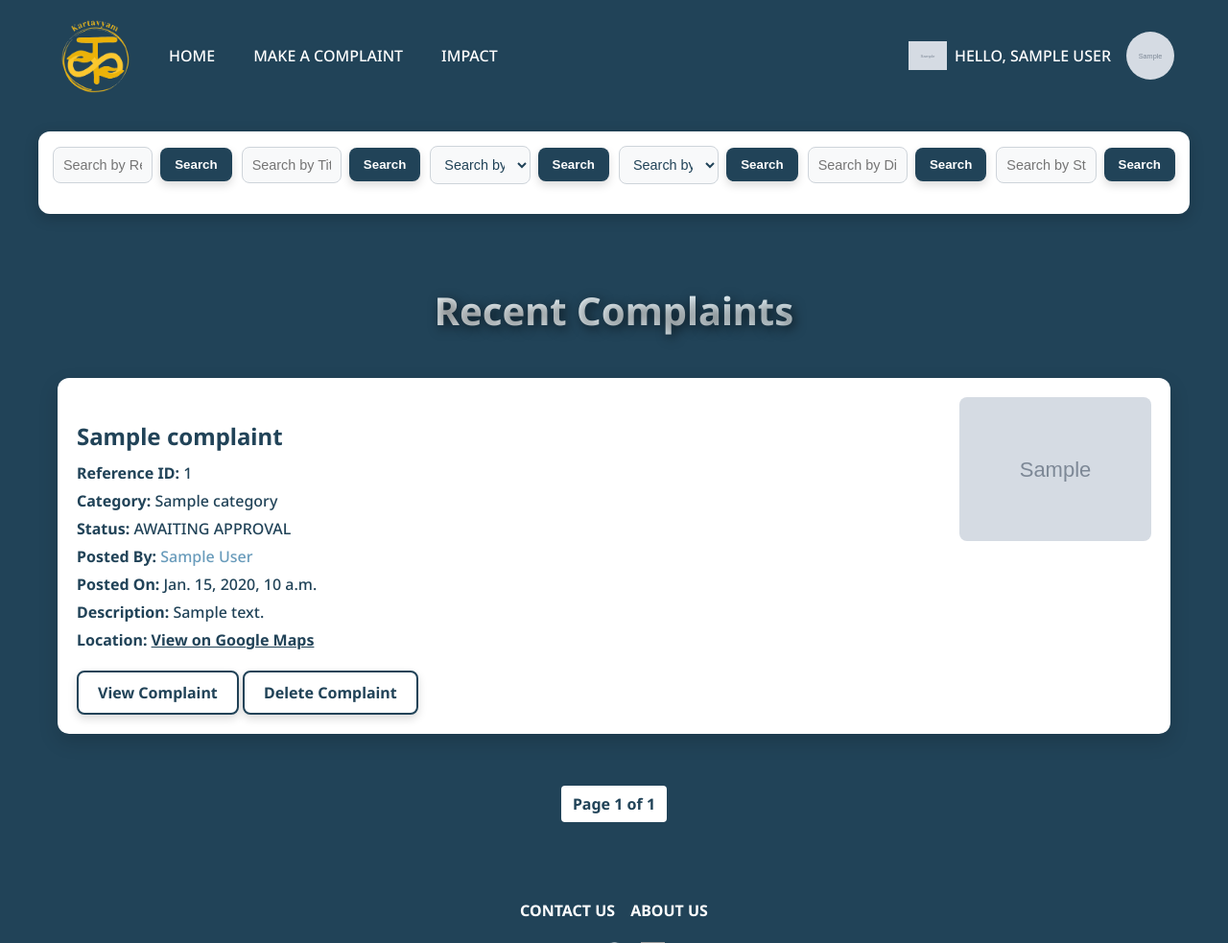
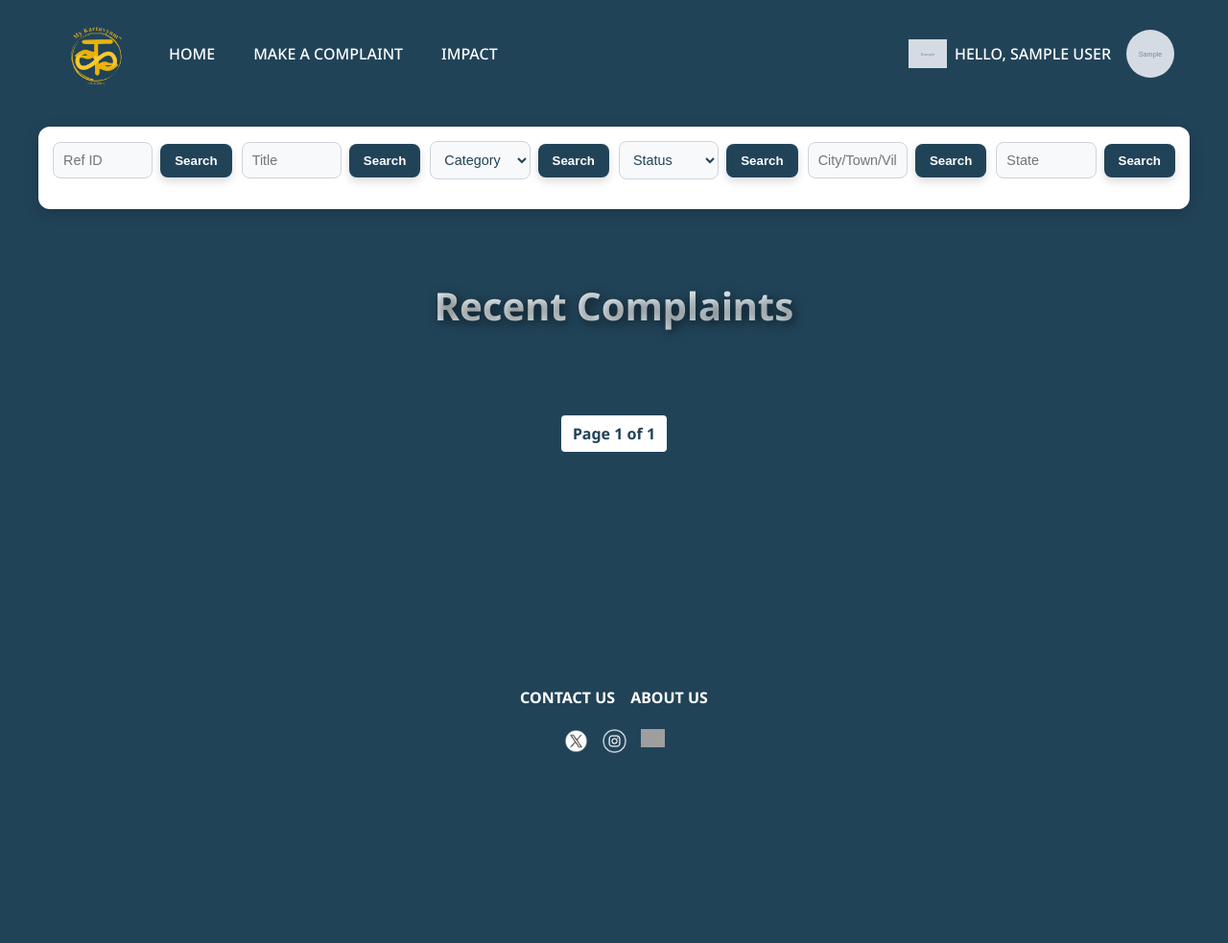
Before and after one commit to sakshii2004/mykartavyam, a Django app: page / in a window 1280 px wide. Shown: the top 983 px of the page at 96% size. After the commit the page ends 785 px from the top, so only its background shows below. Run offline with Django 5.2, Linux system fonts and the light colour scheme; a user stored in the database is signed in; tables that the repository leaves empty hold one stand-in row (values such as "Sample post"); grey boxes marked "Sample" are stand-in pictures; grey boxes are pictures that could not be loaded.

Commit message:
New Updates

```diff
--- a/base/templates/base/create_complaint.html
+++ b/base/templates/base/create_complaint.html
@@ -42,7 +42,7 @@
             </div>
 
             <div class="create-complaint-form-group">
-                <label for="district" class="create-complaint-label">District</label>
+                <label for="district" class="create-complaint-label">City / Town / Village</label>
                 <!--<input type="text" class="create-complaint-input">-->
                 {{ form.district|add_class:"create-complaint-input" }}
                 <p id="district-counter" class="character-counter">0/20 characters</p>
@@ -62,13 +62,13 @@
             </div>
 
             <div class="create-complaint-form-group">
-                <label for="image" class="create-complaint-label">Image</label>
+                <label for="image" class="create-complaint-label">Image (max size 3MB, only JPG/JPEG/PNG allowed)</label>
                 <!--<input type="file" class="create-complaint-input">-->
                 {{ form.image|add_class:"create-complaint-input" }}
             </div>
 
             <div class="create-complaint-form-group">
-                <label class="create-complaint-label">Location</label>
+                <label class="create-complaint-label">Location (Please post from the exact problem location.)</label>
                 <div class="create-complaint-location-fields">
                     <!--<button id="get-location" class="create-complaint-get-location-button">Get Location</button>-->
                     <button id="get-location" class="create-complaint-submit-button" style="width:45%">Get Location</button>
--- a/base/templates/base/homepage.html
+++ b/base/templates/base/homepage.html
@@ -8,18 +8,18 @@
 <main class="home-main-container">
     <div class="home-search-bar" style="margin-bottom:0em;">
         <form method="GET" action = "{% url 'home' %}" class="home-form-group">
-            <input type="text" name = "r" placeholder="Search by Reference No..." class="home-input-text">
+            <input type="text" name = "r" placeholder="Ref ID" class="home-input-text">
             <button type="submit" class="home-search-button">Search</button>
         </form>
 
         <form method="GET" action="{% url 'home' %}" class="home-form-group">
-            <input type="text" name="q" placeholder="Search by Title..." class="home-input-text">
+            <input type="text" name="q" placeholder="Title" class="home-input-text">
             <button type="submit" class="home-search-button">Search</button>
         </form>
 
         <form method="GET" action = "{% url 'home' %}" class="home-form-group">
             <select name="c" class="home-dropdown-select">
-                <option value="">Search by Category...</option>
+                <option value="">Category</option>
                     {% for category in categories %}
                         <option value="{{ category.name }}">{{ category.name }}</option>
                     {% endfor %}
@@ -29,7 +29,7 @@
 
         <form method="GET" action = "{% url 'home' %}" class="home-form-group">
             <select name="status" class="home-dropdown-select">
-                <option value="">Search by Status...</option>
+                <option value="">Status</option>
                 <option value="OPEN">OPEN</option>
                 <option value="RESOLVED">RESOLVED</option>
                 <option value="AUTO_CLOSED">AUTO CLOSED</option>
@@ -39,11 +39,11 @@
         </form>
 
         <form method="GET" action = "{% url 'home' %}" class="home-form-group">
-            <input type="text" name = "d" placeholder="Search by District..." class="home-input-text">
+            <input type="text" name = "d" placeholder="City/Town/Village" class="home-input-text">
             <button type="submit" class="home-search-button">Search</button>
         </form>
         <form method="GET" action = "{% url 'home' %}" class="home-form-group">
-            <input type="text" name = "s" placeholder="Search by State..." class="home-input-text">
+            <input type="text" name = "s" placeholder="State" class="home-input-text">
             <button type="submit" class="home-search-button">Search</button>
         </form>
     </div>
@@ -63,7 +63,8 @@
                     <p class="home-complaint-info"><strong>Posted By:</strong> Concerned Citizen</p>
                 {% endif %}
                 <p class="home-complaint-info"><strong>Posted On:</strong> {{ complaint.created }}</p>
-                <p class="home-complaint-description"><strong>Description: </strong>{{ complaint.description|truncate_with_ellipsis:100 }}</p>
+                <p class="home-complaint-description"><strong>Description: </strong>{{ complaint.description|truncate_with_ellipsis:90 }}</p>
+                <p class="home-complaint-description"><strong>Landmark: </strong>{{ complaint.landmark|truncate_with_ellipsis:25 }}</p>
                 <p class="home-complaint-location">
                     <strong>Location:</strong>
                     {% if complaint.latitude and complaint.longitude %}
--- a/base/templates/base/restricted_text.html
+++ b/base/templates/base/restricted_text.html
@@ -9,7 +9,7 @@
 <div class="error-main-container">
     <div class="error-box">
         <h2 class="error-title">Restricted Text Detected</h2>
-        <p class="error-message">The title and/or description don't match our platform guidelines. Contact us at mykartavyam.info@gmail.com if you think this was a mistake.</p>
+        <p class="error-message">The title and/or description don't match our platform guidelines. Contact us at support@mykartavyam.info if you think this was a mistake.</p>
     </div>
 </div>
 {% endblock content %}
--- a/base/templates/base/view_complaint.html
+++ b/base/templates/base/view_complaint.html
@@ -20,6 +20,7 @@
         {% endif %}
         <p><b>Problem Description: </b></p>
         <p class="view-complaint-desc">{{complaint.description}}</p>
+        <p><b>Landmark: </b><span class="view-complaint-field">{{complaint.landmark}}</span></p>
         <p><b>Location: </b><span class="view-complaint-field">{{complaint.district}}, {{complaint.state}}</span>
             <a href="https://www.google.com/maps?q={{ complaint.latitude }},{{ complaint.longitude }}" target="_blank" class="view-complaint-map-link">
                 View on Google Maps
--- a/base/urls.py
+++ b/base/urls.py
@@ -34,6 +34,7 @@ urlpatterns = [
     path('terms-and-conditions/', views.tnc, name='tnc'),
     path('privacy-policy/', views.privacyPolicy, name='privacy-policy'),
     path('restricted-content/', views.restrictedContent, name='restricted_content'),
+    path('restricted-text/', views.restrictedText, name='restricted_text'),
     path('set-autoclose/', views.setAutoCloseTimePeriod, name='set_autoclose'),
     path('error/', views.error, name='error'),
     path('invalid-file-format/', views.invalidFileFormat, name='invalid_file_format'),
@@ -42,6 +43,6 @@ urlpatterns = [
     path('login/', views.login_view, name='login'),
     path('register/', views.register_view, name='register'),
     path('impact/', views.impact, name='impact'),
-
-
+    path('success-message/', views.complaintPostedSuccess, name='complaint-posted-success'),
+    path('complaint-already-approved/', views.complaintAlreadyApproved, name='complaint-already-approved'),
 ]
--- a/base/views.py
+++ b/base/views.py
@@ -163,7 +163,7 @@ def createComplaint(request):
         if os.path.exists(watermarked_image_path):
             os.remove(watermarked_image_path)
 
-        return redirect('home')
+        return redirect('complaint-posted-success')
 
     return render(request, 'base/create_complaint.html', {'form': ComplaintForm()})
 
@@ -527,19 +527,20 @@ def home(request):
     complaints = Complaint.objects.exclude(status__in=['FORCE_CLOSED', 'AWAITING_APPROVAL'])
 
     if q:
-        complaints = Complaint.objects.filter(Q(title__icontains=q))
+        complaints = complaints.filter(Q(title__icontains=q))
     elif c:
-        complaints = Complaint.objects.filter(Q(category__name__icontains=c))
+        complaints = complaints.filter(Q(category__name__icontains=c))
     elif d:
-        complaints = Complaint.objects.filter(Q(district__icontains=d))
+        complaints = complaints.filter(Q(district__icontains=d))
     elif s:
-        complaints = Complaint.objects.filter(Q(state__icontains=s))
+        complaints = complaints.filter(Q(state__icontains=s))
     elif r:
-        complaints = Complaint.objects.filter(reference_id=r)
+        complaints = complaints.filter(reference_id=r)
     elif status:
-        complaints = Complaint.objects.filter(status=status)
-    else:
-        complaints = Complaint.objects.all().order_by('-created')
+        complaints = complaints.filter(status=status)
+
+    # Default ordering when no filters are applied
+    complaints = complaints.order_by('-created')
 
     paginator = Paginator(complaints, 10)
     page_number = request.GET.get('page')
@@ -924,7 +925,7 @@ def approveComplaint(request, complaintID):
     complaint = Complaint.objects.get(id=complaintID)
     if request.method == 'POST':
         if complaint.status != 'AWAITING_APPROVAL':
-            return redirect(error)
+            return redirect('complaint-already-approved')
         complaint.status = 'OPEN'
         complaint.opened = timezone.now()
         complaint.save()
@@ -1076,8 +1077,23 @@ def tnc(request):
 def privacyPolicy(request):
     return render(request, 'base/privacy_policy.html')
 
+def complaintPostedSuccess(request):
+    notif_header = "Success!"
+    notif_info = "Your complaint has been successfully submitted for approval."
+    context = {'notif_header':notif_header, 'notif_info':notif_info }
+    return render(request, 'base/common_notif.html', context)
+
+def complaintAlreadyApproved(request):
+    notif_header = "Complaint Already Approved"
+    notif_info = "It seems this complaint has already been approved. No further action is needed!"
+    context = {'notif_header': notif_header, 'notif_info': notif_info}
+    return render(request, 'base/common_notif.html', context)
+
 def restrictedContent(request):
     return render(request, 'base/restricted_content.html')
+
+def restrictedText(request):
+    return render(request, 'base/restricted_text.html')
 
 def error(request):
     return render(request, 'base/error.html')
--- a/kartavyam/settings.py
+++ b/kartavyam/settings.py
@@ -47,7 +47,7 @@ INSTALLED_APPS = [
 
     'base.apps.BaseConfig',
     'background_task',
-
+    'django_cleanup.apps.CleanupConfig',
 ]
 
 MIDDLEWARE = [
--- a/templates/navbar.html
+++ b/templates/navbar.html
@@ -7,8 +7,11 @@
             <a href="{% url 'home' %}" class="nav-link">HOME</a>
             <a href="{% url 'create-complaint' %}" class="nav-link">MAKE A COMPLAINT</a>
             <a href="{% url 'impact' %}" class="nav-link active-link">IMPACT</a>
-            {% if request.user.groups.all.0.name == 'admin' or request.user.groups.all.0.name == 'moderator' %}
+            {% if request.user.groups.all.0.name == 'admin' %}
                 <a href="{% url 'admin-panel' %}" class="nav-link active-link">ADMIN PANEL</a>
+            {% endif %}
+            {% if request.user.groups.all.0.name == 'moderator' %}
+                <a href="{% url 'admin-panel' %}" class="nav-link active-link">MODERATOR PANEL</a>
             {% endif %}
         </div>
         <div class="col col-1">
```
Also changed, not shown: base/templates/base/common_notif.html (added, +16 -0 lines), base/templates/base/edit_profile.html (+54 -1 lines), base/utils.py (+7 -39 lines), static/images/kartavyam_logo.png.
